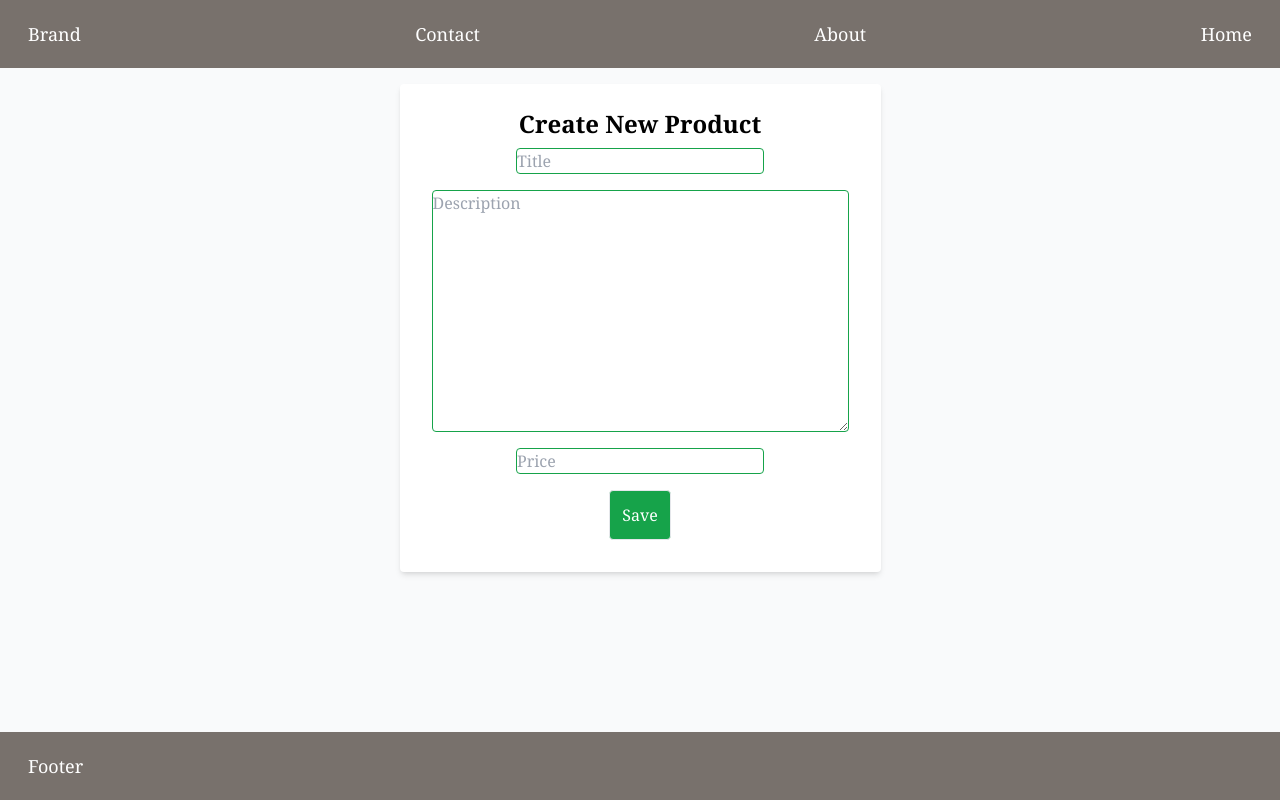
After one commit to Creiwry/Plant-store, a Django app: page /product/create in a window 1280 px wide. The commit adds this page. Run offline with Django 5.2, Linux system fonts and the light colour scheme; some libraries are stand-ins or nearby versions.

Commit message:
feat(forms): add form and view for create product

```diff
--- a/pages/views.py
+++ b/pages/views.py
@@ -7,8 +7,6 @@ def home_view(request, *args, **kwargs):
     print(request.user)
     products = Product.objects.all()
     my_context = {
-            "my_text": "this is my text",
-            "my_number": 20,
             "products": products,
             }
     return render(request, "home.html", my_context)
--- /dev/null
+++ b/products/forms.py
@@ -0,0 +1,25 @@
+from django import forms
+from .models import Product
+
+class ProductForm(forms.ModelForm):
+    def __init__(self, *args, **kwargs):
+        super().__init__(*args, **kwargs)
+        for visible in self.visible_fields():
+            visible.field.widget.attrs['class'] = 'border rounded border-green-600 m-auto my-2'
+            visible.field.widget.attrs['placeholder']= visible.field.label
+
+    class Meta:
+        model = Product
+        fields = [
+                'title',
+                'price',
+                'description',
+                ]
+
+    def clean_title(self, *args, **kwargs):
+        title = self.cleaned_data.get('title')
+
+        if not "plant" in title.lower().strip():
+            raise forms.ValidationError("This is not a valid title")
+
+        return title
--- a/products/models.py
+++ b/products/models.py
@@ -5,5 +5,5 @@ class Product(models.Model):
     title = models.CharField(max_length=120)
     description = models.TextField(blank=True, null=True)
     price = models.DecimalField(decimal_places=2, max_digits=10000)
-    summary = models.TextField(blank=False, null=False)
-    featured = models.BooleanField()
+    summary = models.TextField(blank=False, null=False, default=":)))")
+    featured = models.BooleanField(default=False)
--- a/products/views.py
+++ b/products/views.py
@@ -1,5 +1,6 @@
 from django.shortcuts import render
 from .models import Product
+from .forms import ProductForm
 
 # Create your views here.
 
@@ -8,4 +9,17 @@ def product_detail_view(request, product_id, *args, **kwargs):
     my_context = {
             "product": product,
             }
-    return render(request, "product/detail.html", my_context)
+    return render(request, "products/product_detail.html", my_context)
+
+def product_create_view(request):
+    form = ProductForm(request.POST or None)
+    if form.is_valid():
+        form.save()
+    else:
+        print(form.errors)
+
+    context= {
+            'form': form
+            }
+
+    return render(request, "products/product_create.html", context)
--- a/theme/templates/navbar.html
+++ b/theme/templates/navbar.html
@@ -1,5 +1,6 @@
 <nav class="flex bg-stone-500 text-white text-lg px-7 justify-between py-5 position-sticky">
     <a class="hover:scale-110 hover:cursor-pointer">Brand</a>
-    <a class="hover:scale-110 hover:cursor-pointer">Contact</a>
-    <a class="hover:scale-110 hover:cursor-pointer">About</a>
+    <a class="hover:scale-110 hover:cursor-pointer" href="contact">Contact</a>
+    <a class="hover:scale-110 hover:cursor-pointer" href="/about">About</a>
+    <a class="hover:scale-110 hover:cursor-pointer" href="/">Home</a>
 </nav>
--- /dev/null
+++ b/theme/templates/products/product_create.html
@@ -0,0 +1,13 @@
+{% extends "../base.html" %}
+
+{% block content %}
+<form class="flex flex-col bg-white max-w-xl m-auto shadow-md rounded px-8 pt-6 pb-8 my-4 text-center" action='/product/create' method='POST'>
+  <h1 class="text-2xl font-semibold">Create New Product</h1>
+  {% csrf_token %}
+  {{ form.title }}
+  {{ form.description }}
+  {{ form.price }}
+  <input type="submit" value="Save" class="w-min m-auto mt-2 border rounded bg-green-600 text-white p-3 hover:scale-110 hover:cursor-pointer" />
+</form>
+
+{% endblock %}
--- a/trydjango/urls.py
+++ b/trydjango/urls.py
@@ -17,12 +17,13 @@ Including another URLconf
 from django.contrib import admin
 from django.urls import path, include
 from pages.views import home_view, contact_view, about_view
-from products.views import product_detail_view
+from products.views import product_detail_view, product_create_view
 
 urlpatterns = [
     path('admin/', admin.site.urls),
     path('', home_view, name='home'),
     path('product/<int:product_id>', product_detail_view, name="product_detail_view"),
+    path('product/create', product_create_view, name="product_create"),
     path('about/', about_view, name='about'),
     path('contact/', contact_view, name='contact'),
     path("__reload__/", include("django_browser_reload.urls"))
```
Also changed, not shown: templates/base.html (deleted, +0 -20 lines), theme/templates/home.html (+10 -5 lines), theme/templates/products/product_detail.html (renamed from theme/templates/product/detail.html, +7 -1 lines), products/migrations/0005_alter_product_featured.py (added), products/migrations/0006_alter_product_summary.py (added).
